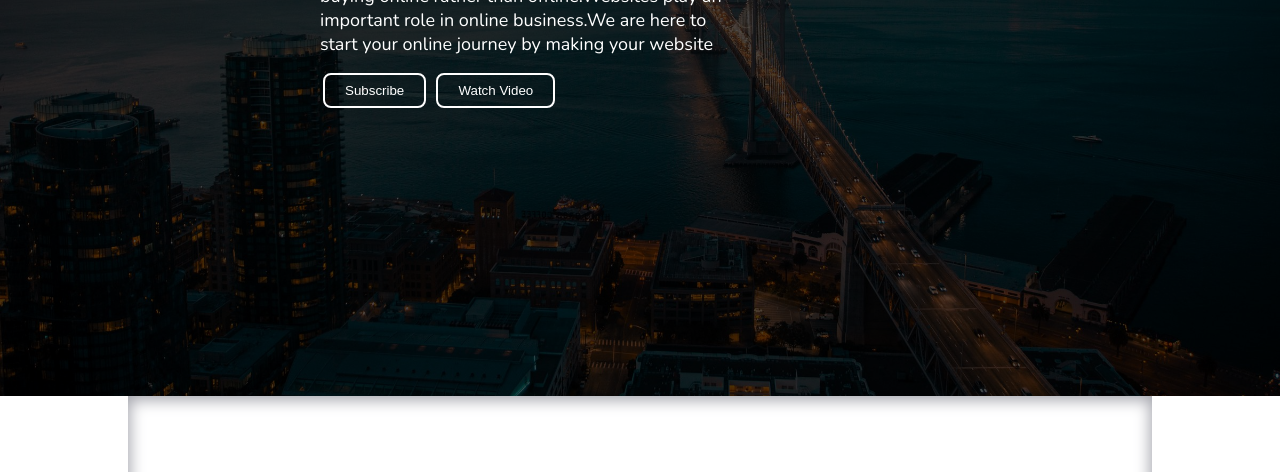
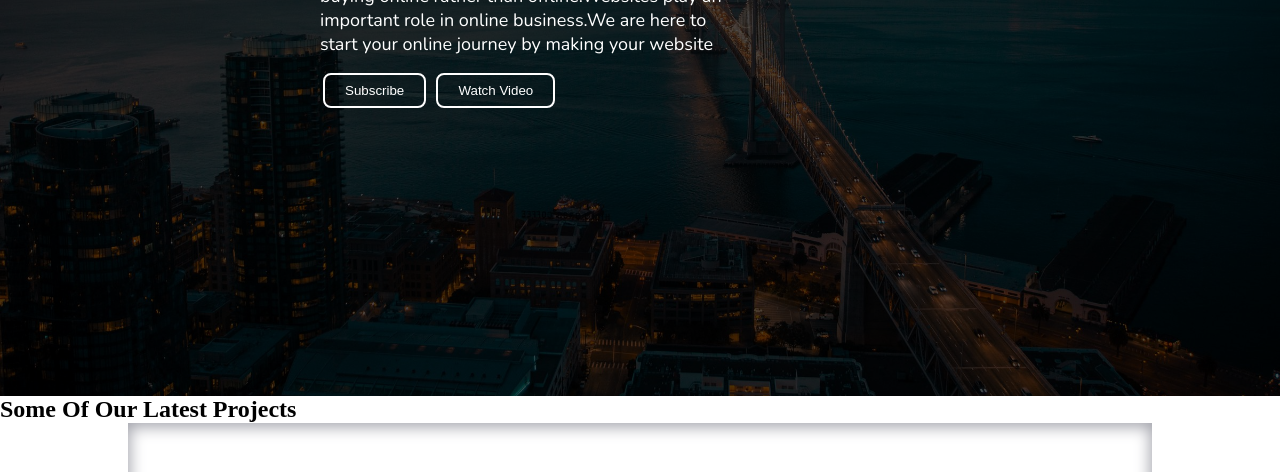
Before and after one commit to saiprasad2412/saiprasad2412-Sage-Developers-github.io, a plain HTML site: page index.html in a window 1280 px wide. Shown: the part 480-952 px from the top of the page. Drawn offline with nearby package versions, Linux system fonts and the light colour scheme.

Commit message:
Update index.html

```diff
--- a/index.html
+++ b/index.html
@@ -54,6 +54,9 @@
             </div>
 
         </section>
+        <div class="Heading">
+            <h2>Some Of Our Latest Projects</h2>
+        </div>
         <section class="section" id="Project">
             <div class="paras">
                 <p class="sectionTag text-big">Flipkart Clone Using CSS and HTML</p>
```
